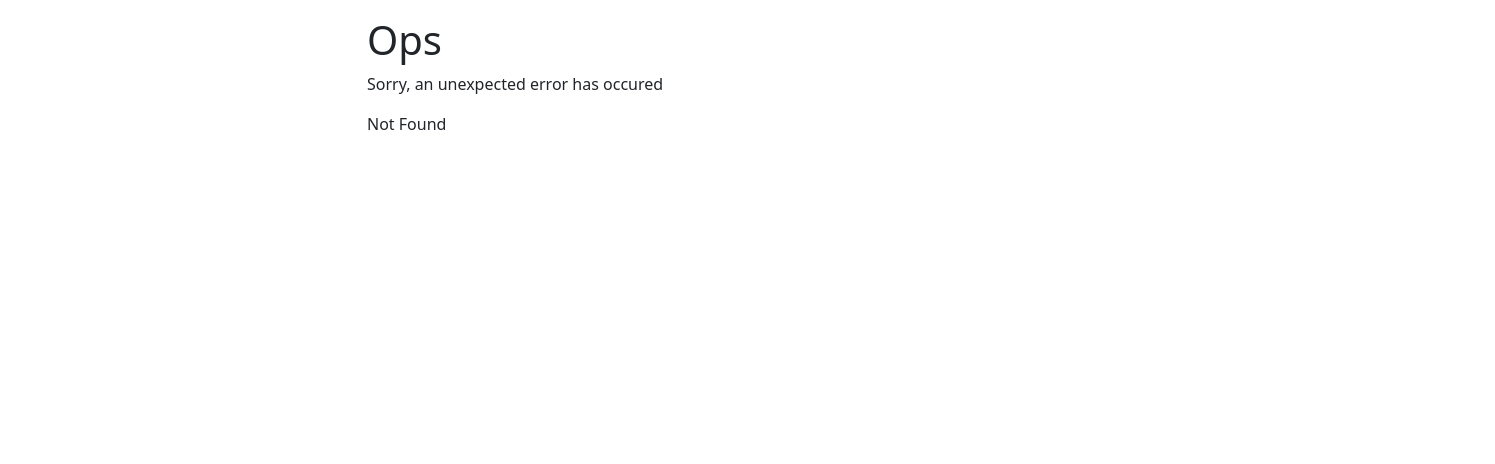
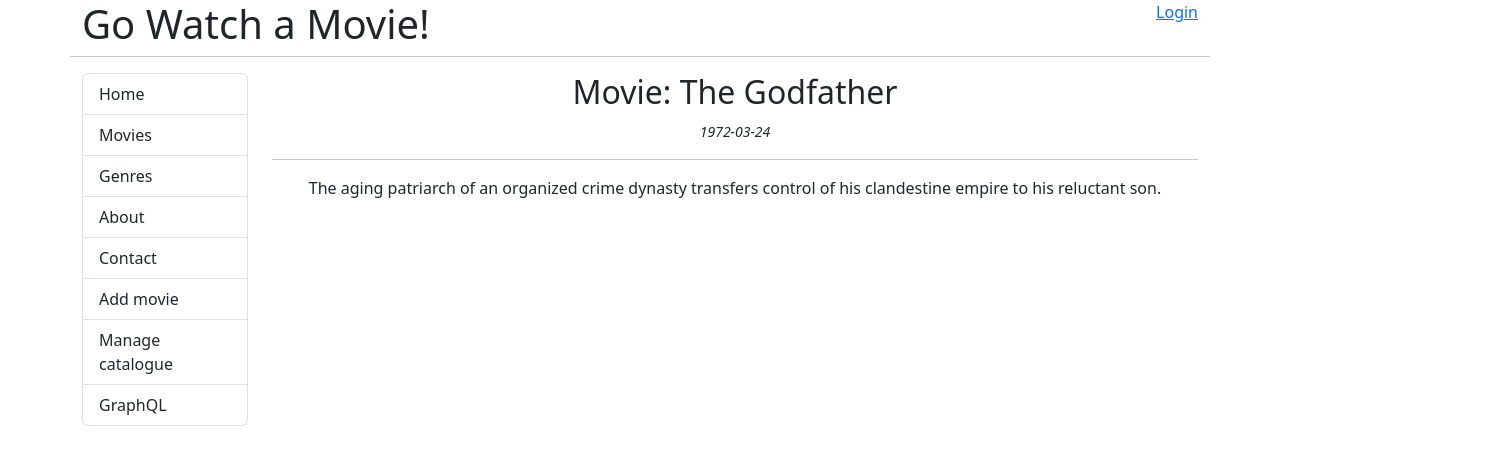
Before and after one commit to JFMajer/go-watch-a-movie-front-end, a React (Create React App) app: page /movies/1 in a window 1280 px wide. Before the commit this address had no page. Shown: the top 464 px of the page, 1495 px wide, since content can reach past the window. Built offline with nearby package versions, Linux system fonts and the light colour scheme.

Commit message:
clickable movie card

```diff
--- a/src/components/Movie.js
+++ b/src/components/Movie.js
@@ -1,10 +1,28 @@
-import React, { Fragment } from 'react'
+import React, { Fragment, useState } from 'react'
+import { useParams } from 'react-router-dom';
+import { useEffect } from 'react';
 
 const Movie = () => {
-    return(
+    const [movie, setMovie] = useState({});
+    let { id } = useParams();
+
+    useEffect(() => {
+        let myMovie = {
+            id: 10,
+            title: "The Godfather",
+            release_date: "1972-03-24",
+            runtime: "175",
+            mpa: "R",
+            description: "The aging patriarch of an organized crime dynasty transfers control of his clandestine empire to his reluctant son."
+        }
+        setMovie(myMovie);
+    }, [id])
+    return (
         <div className="text-center">
-            <h2>Movie</h2>
+            <h2>Movie: {movie.title}</h2>
+            <small><em>{movie.release_date}</em></small>
             <hr></hr>
+            <p>{movie.description}</p>
         </div>
     )
 }
--- /dev/null
+++ b/src/components/Movies.css
@@ -0,0 +1,8 @@
+.movie-card {
+    transition: transform 0.3s ease, box-shadow 0.3s ease;
+}
+
+.movie-card:hover {
+    transform: scale(1.05);
+    box-shadow: 0 4px 8px rgba(0,0,0,0.2);
+}
--- a/src/components/Movies.js
+++ b/src/components/Movies.js
@@ -1,4 +1,6 @@
 import React, { Fragment, useEffect, useState } from 'react'
+import { Link } from 'react-router-dom';
+import './Movies.css'
 
 const Movies = () => {
     const [movies, setMovies] = useState([]);
@@ -90,27 +92,29 @@ const Movies = () => {
     }, [])
 
 
-    return(
+    return (
         <Fragment>
             <div className="text-center">
                 <h2>Movies</h2>
                 <hr></hr>
                 <div className="row">
-    {movies.map((m) => (
-        <div key={m.id} className="col-md-4 mb-3">
-            <div className="card">
+                    { movies.map((m) => (
+                        <div key={ m.id } className="col-md-4 mb-3">
+                            <Link to={ `/movies/${m.id}` } className="text-decoration-none">
+                                <div className="card movie-card h-100">
                                     <div className="card-body">
-                    <h5 className="card-title">{m.title}</h5>
-                    <p className="card-text">{m.description}</p>
+                                        <h5 className="card-title">{ m.title }</h5>
+                                        <p className="card-text">{ m.description }</p>
                                         <ul className="list-group list-group-flush">
-                        <li className="list-group-item">Release Date: {m.release_date}</li>
-                        <li className="list-group-item">Runtime: {m.runtime} minutes</li>
-                        <li className="list-group-item">Rating: {m.mpa}</li>
+                                            <li className="list-group-item">Release Date: { m.release_date }</li>
+                                            <li className="list-group-item">Runtime: { m.runtime } minutes</li>
+                                            <li className="list-group-item">Rating: { m.mpa }</li>
                                         </ul>
                                     </div>
                                 </div>
+                            </Link>
                         </div>
-    ))}
+                    )) }
                 </div>
 
             </div>
--- a/src/index.js
+++ b/src/index.js
@@ -12,6 +12,7 @@ import Manage from './components/Manage';
 import AddMovie from './components/AddMovie';
 import GraphQL from './components/GraphQL';
 import Login from './components/Login';
+import Movie from './components/Movie';
 
 const router = createBrowserRouter([
   {
@@ -28,6 +29,7 @@ const router = createBrowserRouter([
       {path: "/add", element: <AddMovie></AddMovie>},
       {path: "/login", element: <Login></Login>},
       {path: "/graphql", element: <GraphQL></GraphQL>},
+      {path: "/movies/:id", element: <Movie></Movie>}
     ]
   }
 ])
```
Lines whose indentation alone changed are shown as unchanged.
